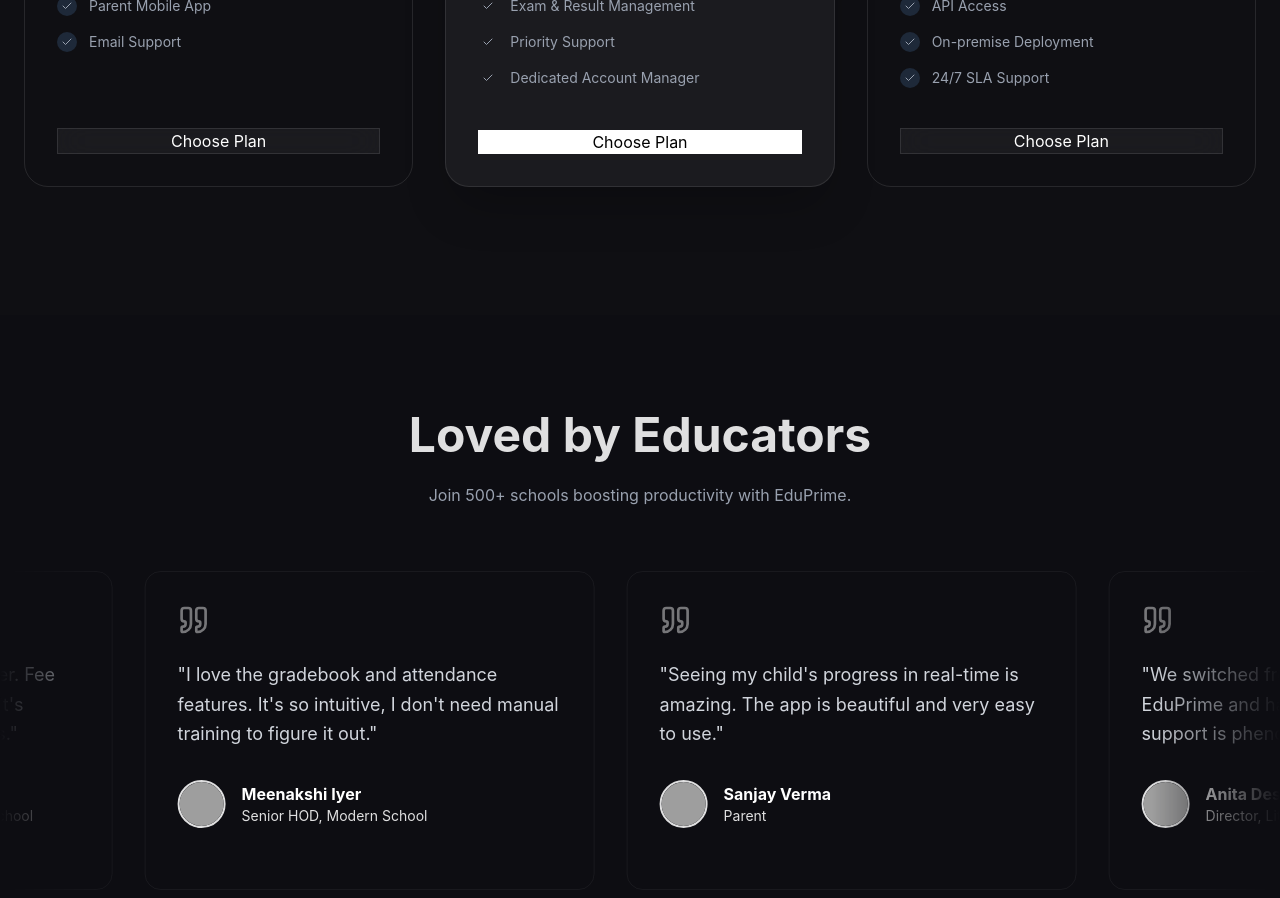
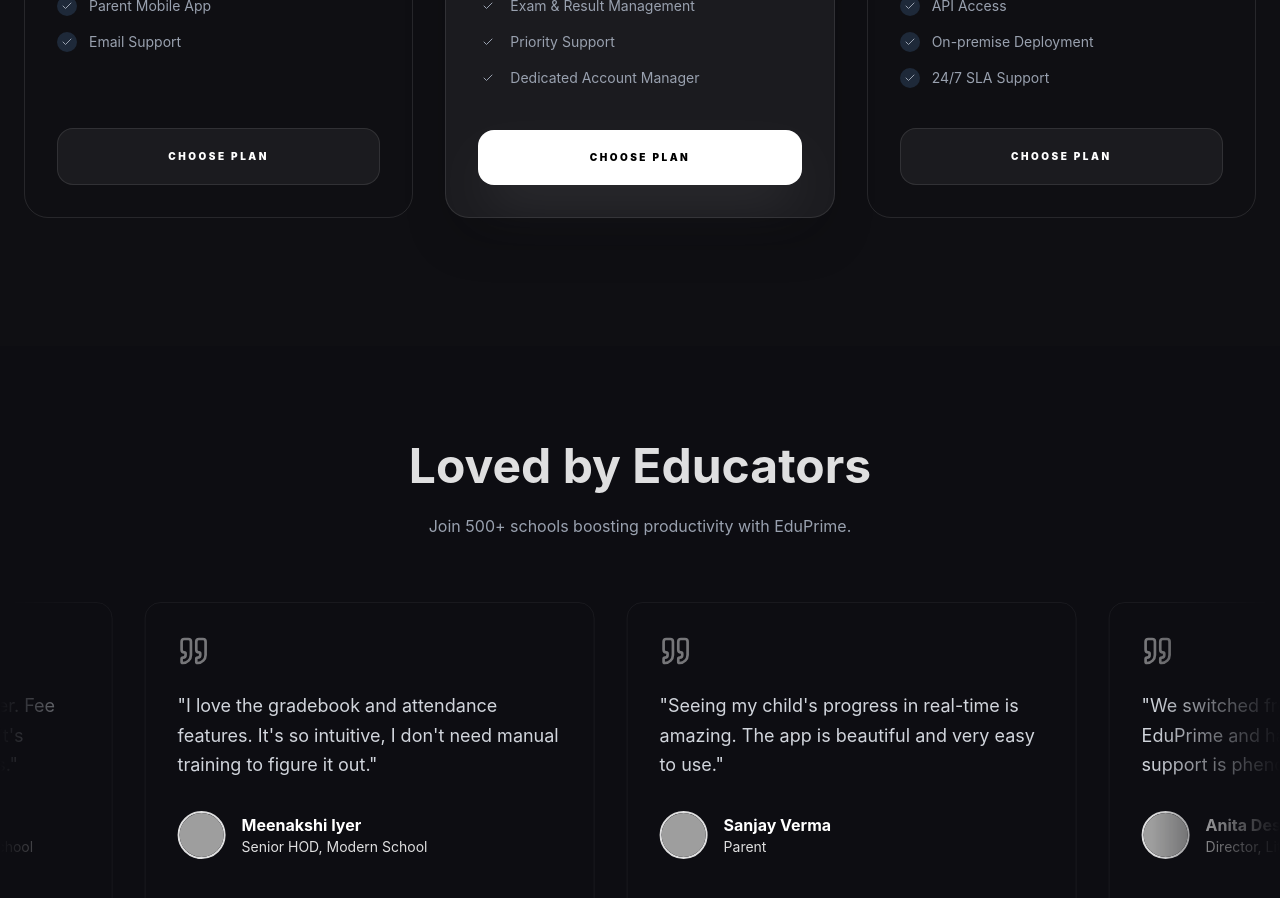
Before and after one commit to Naseer-047/School-website, a React app in the folder frontend/: page / in a window 1280 px wide. Shown: the part 4760-5658 px from the top of the page. Built offline with nearby package versions, Linux system fonts and the light colour scheme; grey boxes are pictures that could not be loaded; the HTML template or start-up script is replaced by a standard one.

Commit message:
--------------------------

```diff
--- a/frontend/src/components/landing/Pricing.jsx
+++ b/frontend/src/components/landing/Pricing.jsx
@@ -93,7 +93,7 @@
                             </ul>
 
                             <MagneticButton
-                                className={`w-full ${plan.highlight ? 'bg-white text-black hover:bg-gray-200' : 'glass text-white hover:bg-white/10'}`}
+                                className={`w-full py-5 rounded-2xl text-[10px] font-black uppercase tracking-[0.25em] transition-all duration-300 ${plan.highlight ? 'bg-white text-black hover:bg-gray-200 shadow-2xl shadow-white/10' : 'bg-white/5 text-white hover:bg-white/10 border border-white/10'}`}
                             >
                                 Choose Plan
                             </MagneticButton>
```
